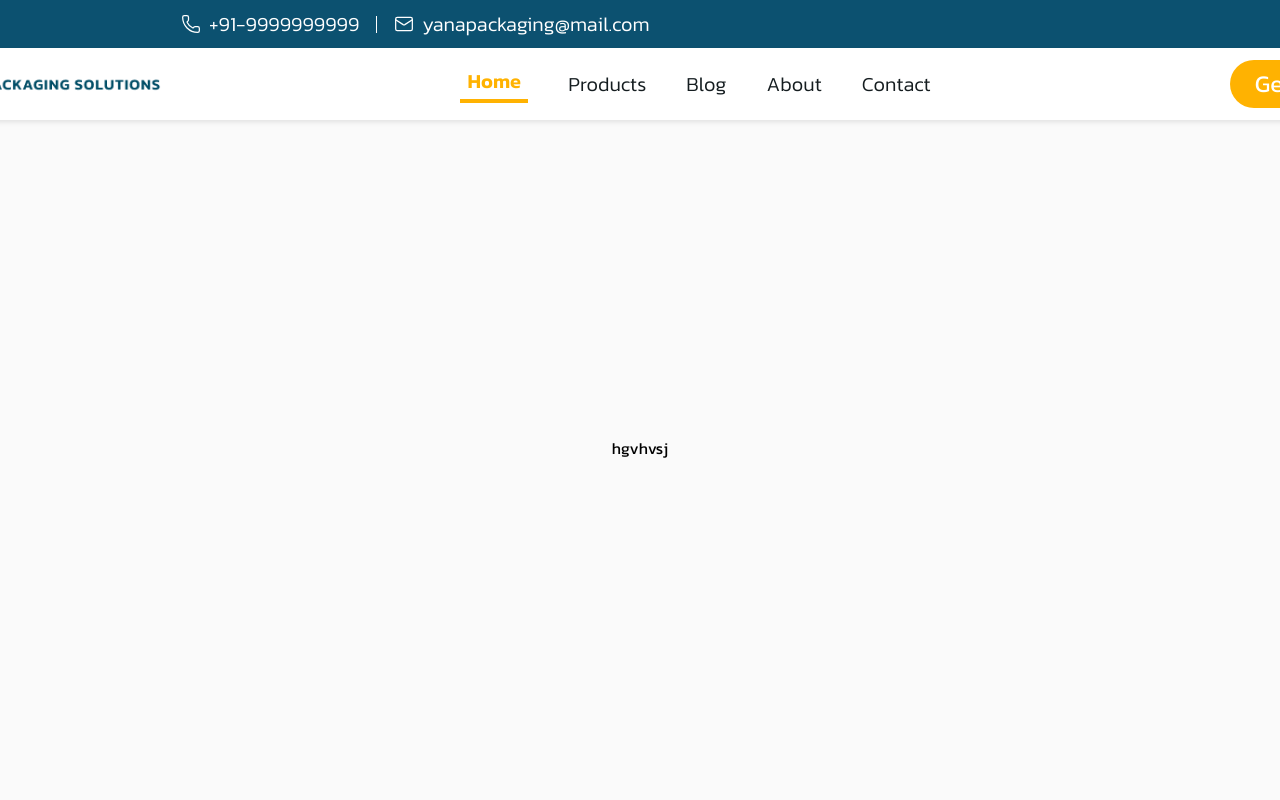
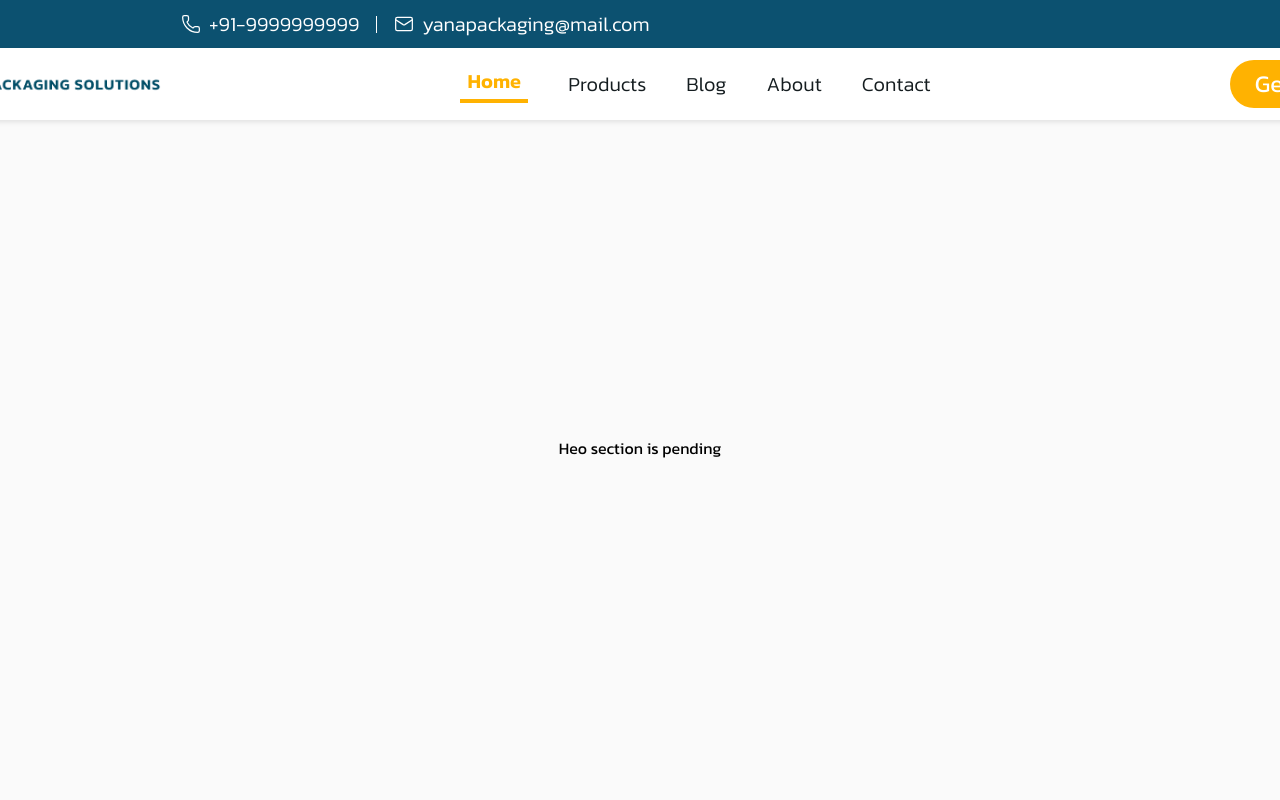
Before and after one commit to Amit-AdsRole/Yana-Packaging-Solution, a Next.js app: page / in a window 1280 px wide. Shown: the top 800 px of the page. Built offline with nearby package versions, Linux system fonts and the light colour scheme; no server answers.

Commit message:
Testing of New Branch AMit

```diff
--- a/app/page.tsx
+++ b/app/page.tsx
@@ -4,7 +4,6 @@ import Image from "next/image";
 export default function Home() {
   return (
     <div className="flex min-h-screen items-center justify-center bg-zinc-50 font-sans ">
-    hgvhvsj
-    </div>
+Heo section is pending    </div>
   );
 }
```
